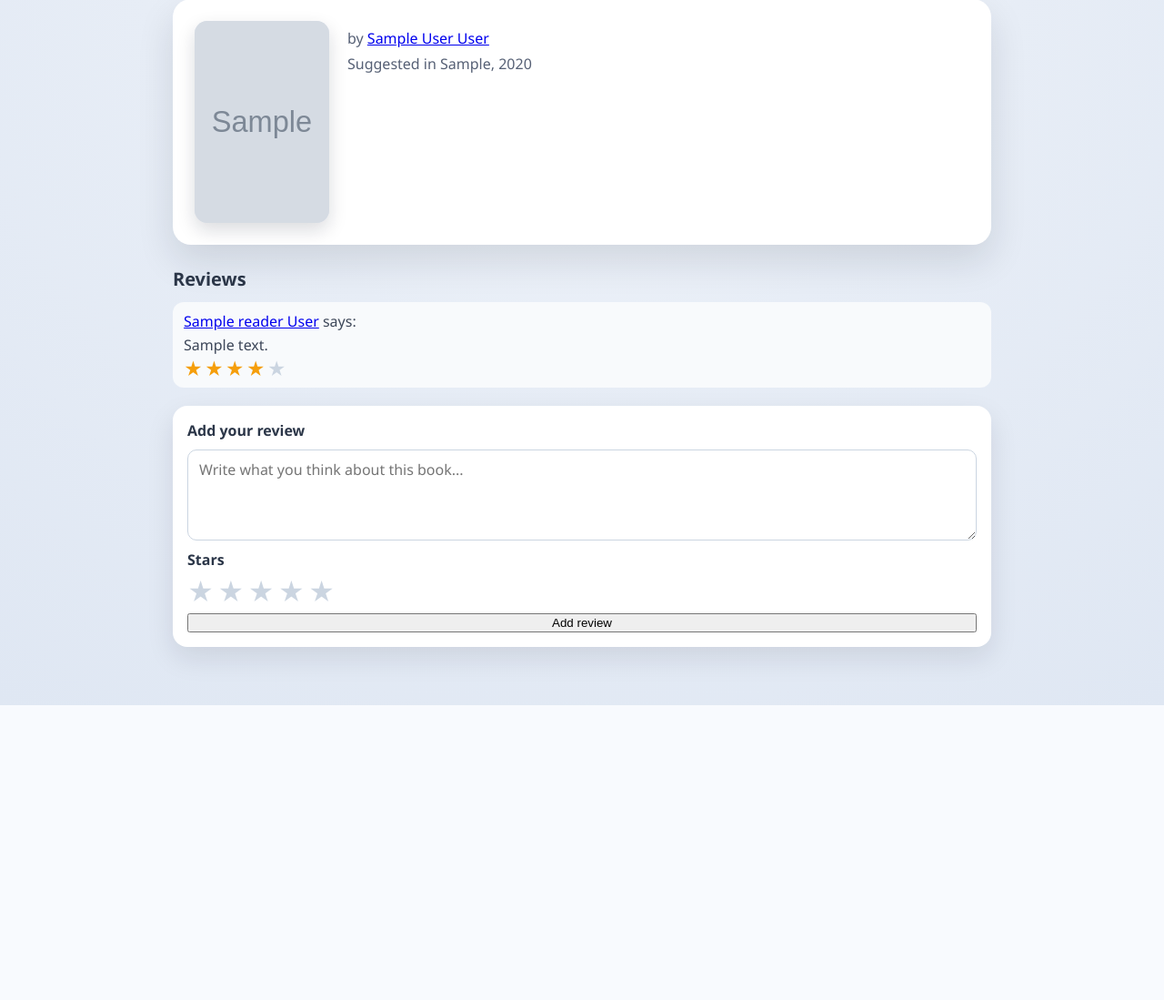
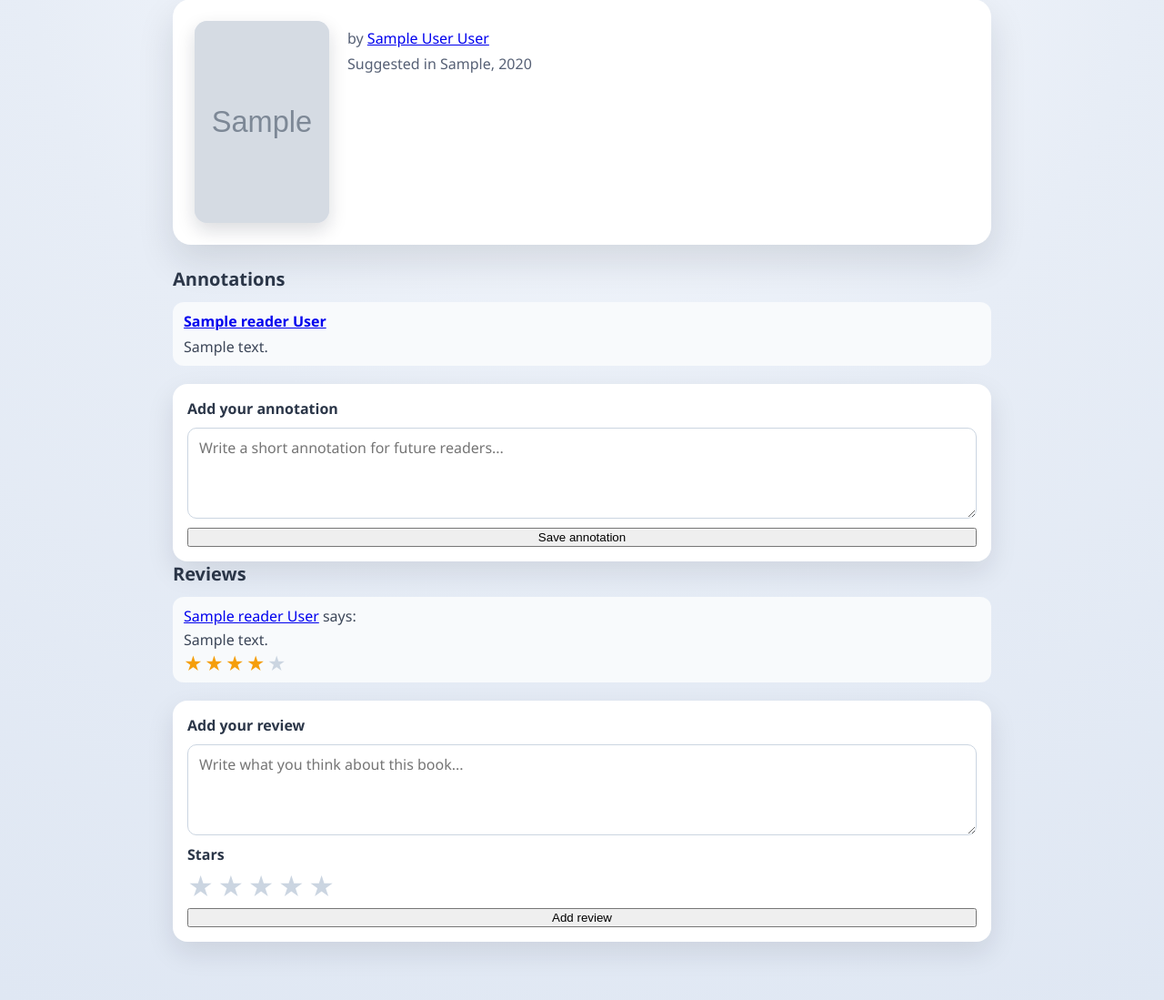
Before and after one commit to BabyninDmytro/FlaskLibrary, a Flask app: page /book/1 in a window 1280 px wide. Shown: the part 106-1205 px from the top of the page at 91% size. Before the commit the page ends 881 px from the top, so only its background shows below. Run offline with Flask 3, Linux system fonts and the light colour scheme; tables that the repository leaves empty hold one stand-in row (values such as "Sample post"); grey boxes marked "Sample" are stand-in pictures.

Commit message:
Add annotations section and submission flow on book page

```diff
--- a/app/forms.py
+++ b/app/forms.py
@@ -33,3 +33,8 @@ class ReviewForm(FlaskForm):
         validators=[DataRequired()],
     )
     submit = SubmitField('Add review')
+
+
+class AnnotationForm(FlaskForm):
+    text = TextAreaField('Your annotation', validators=[DataRequired()])
+    submit = SubmitField('Save annotation')
--- a/app/routes.py
+++ b/app/routes.py
@@ -3,8 +3,8 @@ from flask_login import current_user, login_required, login_user, logout_user
 from sqlalchemy import String, and_, cast, or_
 
 from app.extensions import db
-from app.forms import LoginForm, RegistrationForm, ReviewForm
-from app.models import Book, Reader, Review
+from app.forms import AnnotationForm, LoginForm, RegistrationForm, ReviewForm
+from app.models import Annotation, Book, Reader, Review
 
 
 bp = Blueprint('main', __name__)
@@ -115,16 +115,42 @@ def reviews(review_id):
 @bp.route('/book/<int:book_id>', methods=['GET', 'POST'])
 def book(book_id):
     book = Book.query.filter_by(id=book_id).first_or_404(description="There is no book with this ID.")
-    form = ReviewForm()
+    review_form = ReviewForm(prefix='review')
+    annotation_form = AnnotationForm(prefix='annotation')
 
-    if form.validate_on_submit():
+    if review_form.submit.data and review_form.validate_on_submit():
         if not current_user.is_authenticated:
             flash('Please log in to add a review.', 'error')
             return redirect(url_for('main.login'))
 
-        review = Review(text=form.text.data.strip(), stars=form.stars.data, book_id=book.id, reviewer_id=current_user.id)
+        review = Review(
+            text=review_form.text.data.strip(),
+            stars=review_form.stars.data,
+            book_id=book.id,
+            reviewer_id=current_user.id,
+        )
         db.session.add(review)
         db.session.commit()
         return redirect(url_for('main.book', book_id=book.id))
 
-    return render_template('book.html', book=book, form=form)
+    if annotation_form.submit.data and annotation_form.validate_on_submit():
+        if not current_user.is_authenticated:
+            flash('Please log in to add an annotation.', 'error')
+            return redirect(url_for('main.login'))
+
+        annotation = Annotation(text=annotation_form.text.data.strip(), book_id=book.id, reviewer_id=current_user.id)
+        db.session.add(annotation)
+        db.session.commit()
+        return redirect(url_for('main.book', book_id=book.id))
+
+    annotations = book.annotations.order_by(Annotation.id.desc()).all()
+    reviews = book.reviews.order_by(Review.id.desc()).all()
+
+    return render_template(
+        'book.html',
+        book=book,
+        review_form=review_form,
+        annotation_form=annotation_form,
+        annotations=annotations,
+        reviews=reviews,
+    )
--- a/templates/book.html
+++ b/templates/book.html
@@ -134,6 +134,29 @@
       box-shadow: 0 12px 30px rgba(17, 24, 39, 0.1);
     }
 
+
+    .annotation-list {
+      display: grid;
+      gap: 10px;
+      margin-bottom: 18px;
+    }
+
+    .annotation-item {
+      background: #f8fafc;
+      border-radius: 12px;
+      padding: 10px 12px;
+      color: #3c4658;
+    }
+
+    .annotation-author {
+      font-weight: 600;
+      margin: 0;
+    }
+
+    .annotation-text {
+      margin: 6px 0 0;
+    }
+
     .review-form {
       margin-top: 20px;
       background: #ffffff;
@@ -243,9 +266,30 @@
     </section>
 
     <section>
+      <h2 class="section-title">Annotations</h2>
+      <div class="annotation-list">
+        {% for annotation in annotations %}
+          <article class="annotation-item">
+            <p class="annotation-author">
+              <a href="{{ url_for('main.profile', user_id=annotation.author.id) }}">{{ annotation.author.name }} {{ annotation.author.surname }}</a>
+            </p>
+            <p class="annotation-text">{{ annotation.text }}</p>
+          </article>
+        {% else %}
+          <div class="empty-state">No annotations yet for this book.</div>
+        {% endfor %}
+      </div>
+
+      <form class="review-form" action="{{ url_for('main.book', book_id=book.id) }}" method="post">
+        {{ annotation_form.hidden_tag() }}
+        <label for="annotation-text">Add your annotation</label>
+        {{ annotation_form.text(id='annotation-text', placeholder='Write a short annotation for future readers...') }}
+        {{ annotation_form.submit() }}
+      </form>
+
       <h2 class="section-title">Reviews</h2>
       <div class="review-list">
-        {% for review in book.reviews %}
+        {% for review in reviews %}
           {% include '_review.html' %}
         {% else %}
           <div class="empty-state">No reviews yet for this book.</div>
@@ -253,17 +297,17 @@
       </div>
 
       <form class="review-form" action="{{ url_for('main.book', book_id=book.id) }}" method="post">
-        {{ form.hidden_tag() }}
+        {{ review_form.hidden_tag() }}
         <label for="review-text">Add your review</label>
-        {{ form.text(id='review-text', placeholder='Write what you think about this book...') }}
+        {{ review_form.text(id='review-text', placeholder='Write what you think about this book...') }}
         <label>Stars</label>
         <div class='star-rating'>
-          {% for subfield in form.stars|reverse %}
+          {% for subfield in review_form.stars|reverse %}
             {{ subfield(id='star-' ~ subfield.data) }}
             <label for='star-{{ subfield.data }}' aria-label='{{ subfield.label.text }} star'>★</label>
           {% endfor %}
         </div>
-        {{ form.submit() }}
+        {{ review_form.submit() }}
       </form>
     </section>
   </main>
```
Also changed, not shown: DEV_NOTES.md (+5 -0 lines), tests/test_forms.py (+23 -7 lines), tests/test_route_access.py (+67 -4 lines).
